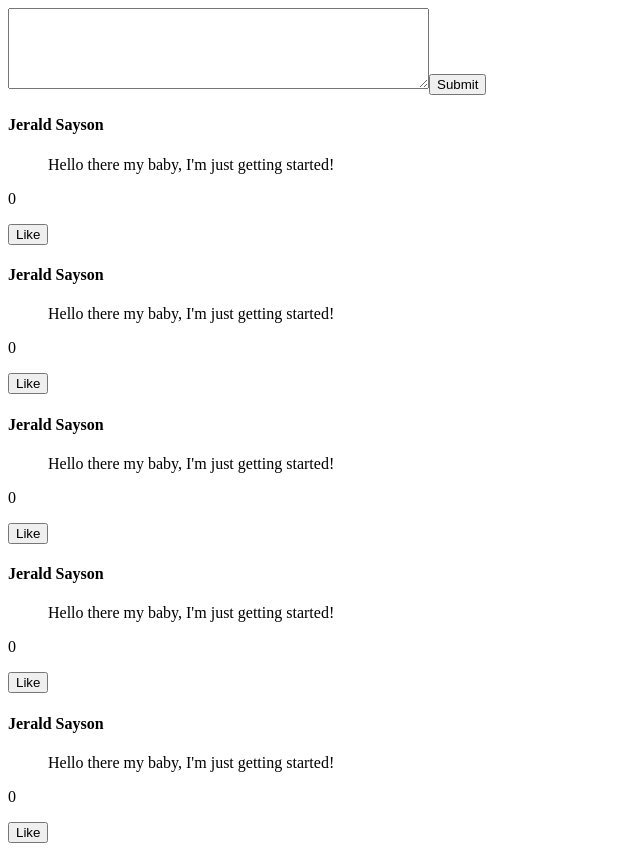
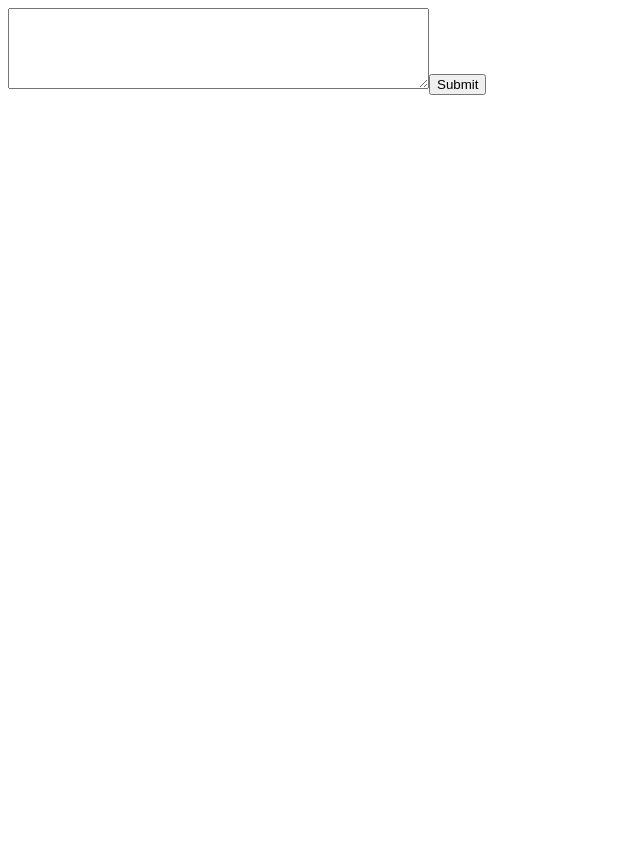
Before and after one commit to saysonjerald/react-practice, a React (Create React App) app: page / in a window 1280 px wide. Shown: the whole page, without its empty margins (0-640 px from the left). After the commit the page ends 800 px from the top, so only its background shows below. Built offline with nearby package versions, Linux system fonts and the light colour scheme.

Commit message:
Added UUID, Map and Filter

```diff
--- a/package.json
+++ b/package.json
@@ -9,6 +9,7 @@
     "react": "^17.0.2",
     "react-dom": "^17.0.2",
     "react-scripts": "4.0.3",
+    "uuid": "^8.3.2",
     "web-vitals": "^1.1.1"
   },
   "scripts": {
--- a/src/App.js
+++ b/src/App.js
@@ -7,16 +7,15 @@ import TweeterList from './components/TweeterList';
 function App() {
 
   const name = "Jerald Sayson";
-  const message = "Hello there my baby, I'm just getting started!"
 
   //You can also pass the State like Props did on other components.
   //State acts like a getters and setter in my opinion.
-  const [like, setLike] = useState(0);
+  const [tweets, setTweets] = useState([]);
 
   return (
     <div className="App">
-      <CreateTweet />
-      <TweeterList like={like} setLike={setLike} name={name} message={message} />
+      <CreateTweet tweets={tweets} setTweets={setTweets} />
+      <TweeterList name={name} tweets={tweets} setTweets={setTweets}/>
     </div>
   );
 }
--- a/src/components/CreateTweet.js
+++ b/src/components/CreateTweet.js
@@ -1,17 +1,23 @@
 import React, {useState} from 'react';
+import { v4 as uuidv4 } from 'uuid';
 
-const CreateTweet = () => {
+const CreateTweet = ({tweets, setTweets}) => {
     const [textInput, setTextInput] = useState("");
 
     const userInputHandler = (e) => {
         setTextInput(e.target.value);
     }
 
+    const submitTweetHandler = (e) => {
+        e.preventDefault();
+        setTweets([...tweets, {message: textInput, id: uuidv4()}]);
+        setTextInput("");
+    }
+
     return(
-        <form action="#">
+        <form onSubmit={submitTweetHandler}>
             <textarea onChange={userInputHandler} value={textInput} name="tweet" id="tweet" cols="50" rows="5"></textarea>
             <button>Submit</button>
-            <h1>{textInput}</h1>
         </form>
     )
 }
--- a/src/components/Tweet.js
+++ b/src/components/Tweet.js
@@ -1,17 +1,19 @@
 import React from 'react';
 
-const Tweet = ({name, message, like, setLike}) => {
-const LikeHandler = (name) => {
-    setLike(like + 1);
-}
+const Tweet = ({name, tweets, tweet, setTweets}) => {
+
+    const deleteTweetHandler = (e) => {
+        setTweets(tweets.filter(item => item.id !== tweet.id));
+    }
 
     return (
         <div className="tweet">
             <h4>{name}</h4>
-            <blockquote>{message}</blockquote>
-            <p>{like}</p>
+            <blockquote>{tweet.message}</blockquote>
+            <p></p>
             {/* If function has a parameter, make sure to make it as a 'callback' lest it would be triggered when reloading or updaing the page */}
-            <button onClick={()=> LikeHandler(name)}>Like</button>
+            <button>Like</button>
+            <button onClick={deleteTweetHandler}>Delete</button>
         </div>
     );
 }
--- a/src/components/TweeterList.js
+++ b/src/components/TweeterList.js
@@ -1,14 +1,12 @@
 import React from 'react';
 import Tweet from './Tweet';
 
-const TweeterList = ({name, message, like, setLike}) => {
+const TweeterList = ({name, tweets, setTweets}) => {
     return (
     <div className="tweetList">
-        <Tweet like={like} setLike={setLike} name={name} message={message}/>
-        <Tweet like={like} setLike={setLike} name={name} message={message}/>
-        <Tweet like={like} setLike={setLike} name={name} message={message}/>
-        <Tweet like={like} setLike={setLike} name={name} message={message}/>
-        <Tweet like={like} setLike={setLike} name={name} message={message}/>
+        {tweets.map((tweet) => (
+            <Tweet name={name} tweets={tweets} tweet={tweet} setTweets={setTweets} key={tweet.id} />
+        ))}
     </div>)
 }
 
```
Also changed, not shown: 1 other file (tests, documents, lock files or other folders).
